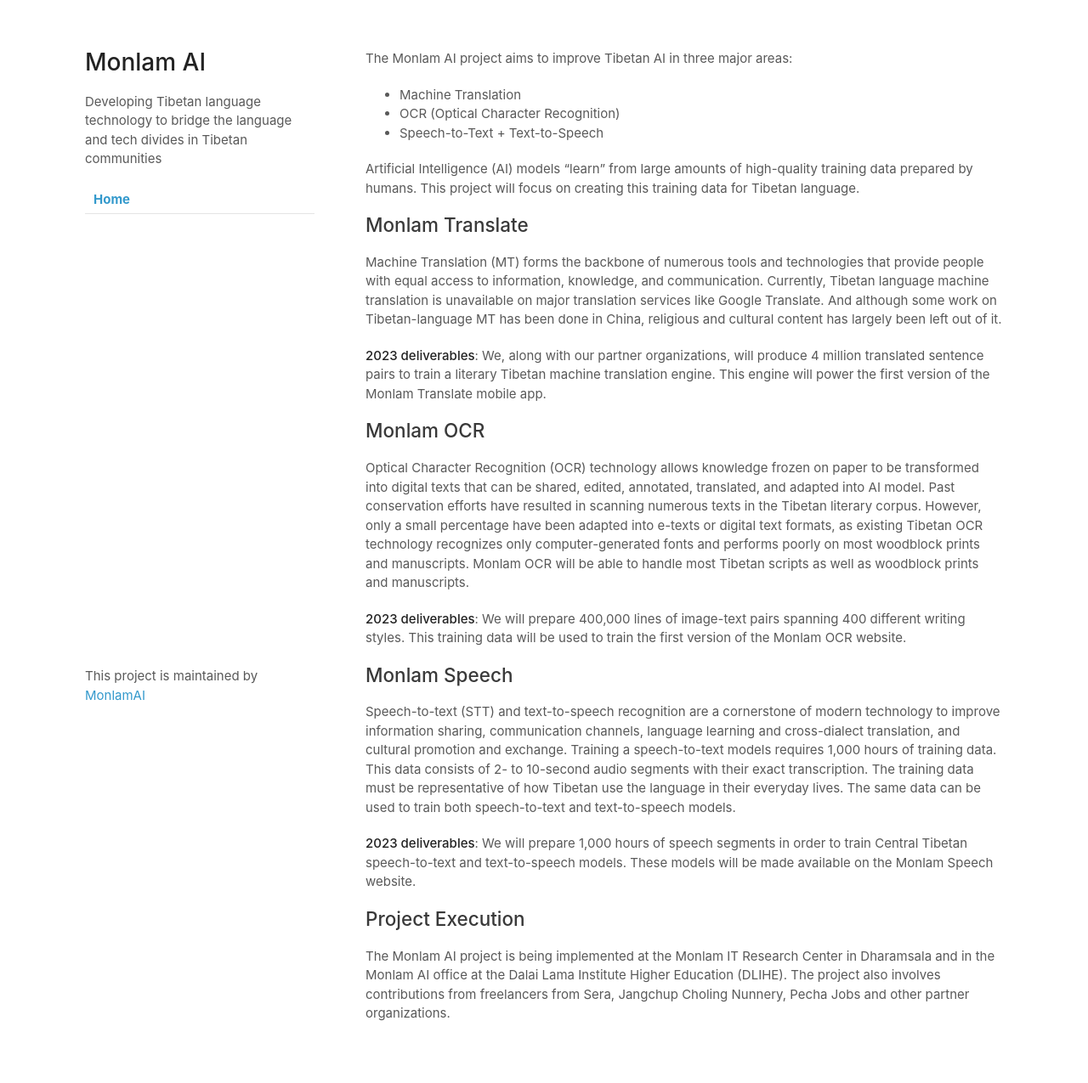
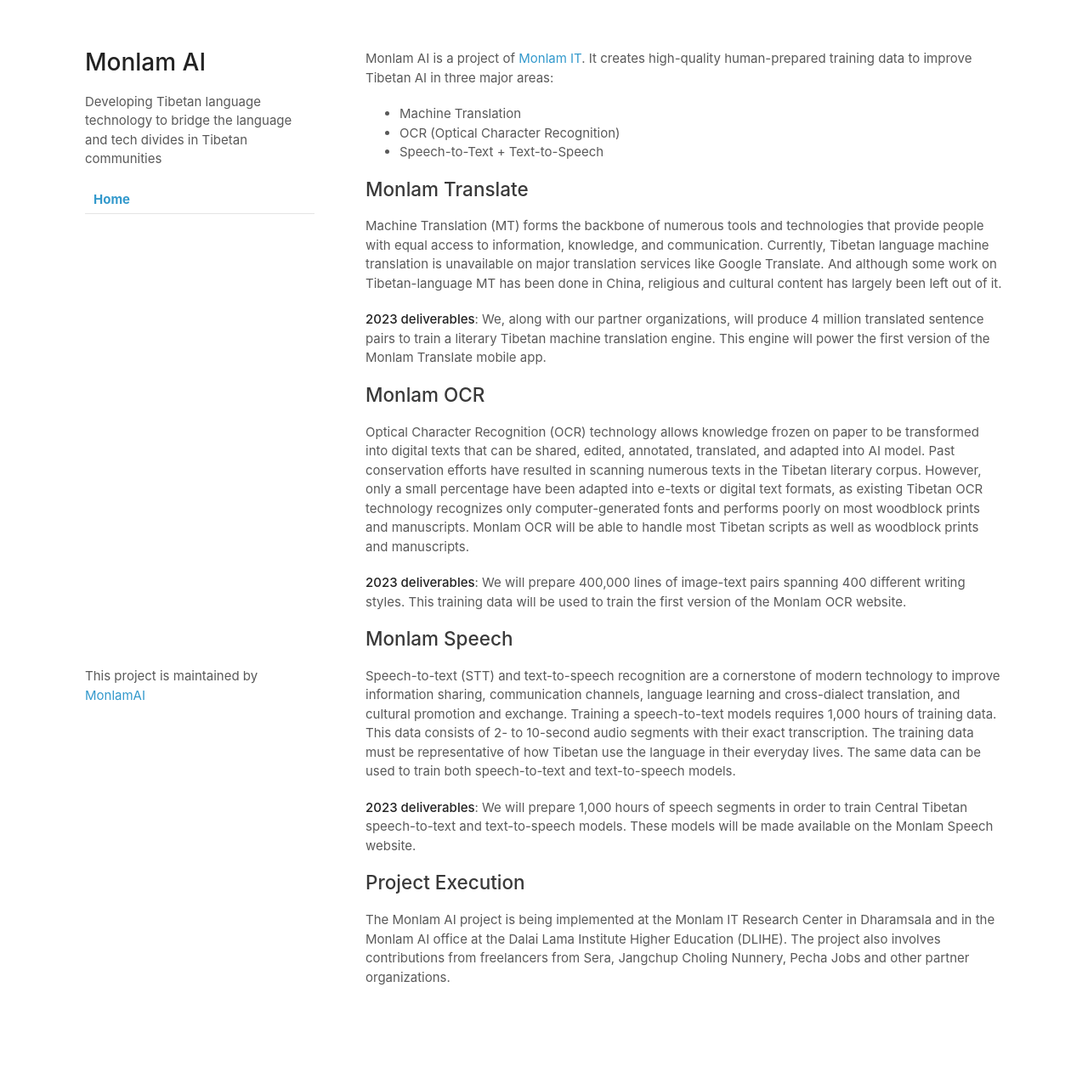
Before and after one commit to MonlamAI/monlam.ai, a Jekyll site: the page built from index.md, in a window 1280 px wide. Shown: the whole page at 85% size. Built offline with Jekyll 4.4.1, drawn with Linux system fonts in a browser that asks for light colours; after the commit the page ends 1232 px from its top, so only the background shows below that.

Commit message:
Update index.md

```diff
--- a/index.md
+++ b/index.md
@@ -2,12 +2,10 @@
 layout: default
 ---
 
-The Monlam AI project aims to improve Tibetan AI in three major areas:
+Monlam AI is a project of [Monlam IT](https://monlamit.com). It creates high-quality human-prepared training data to improve Tibetan AI in three major areas:
 - Machine Translation
 - OCR (Optical Character Recognition)
 - Speech-to-Text + Text-to-Speech
-
-Artificial Intelligence (AI) models “learn” from large amounts of high-quality training data prepared by humans. This project will focus on creating this training data for Tibetan language.
 
 ## Monlam Translate
 
```
